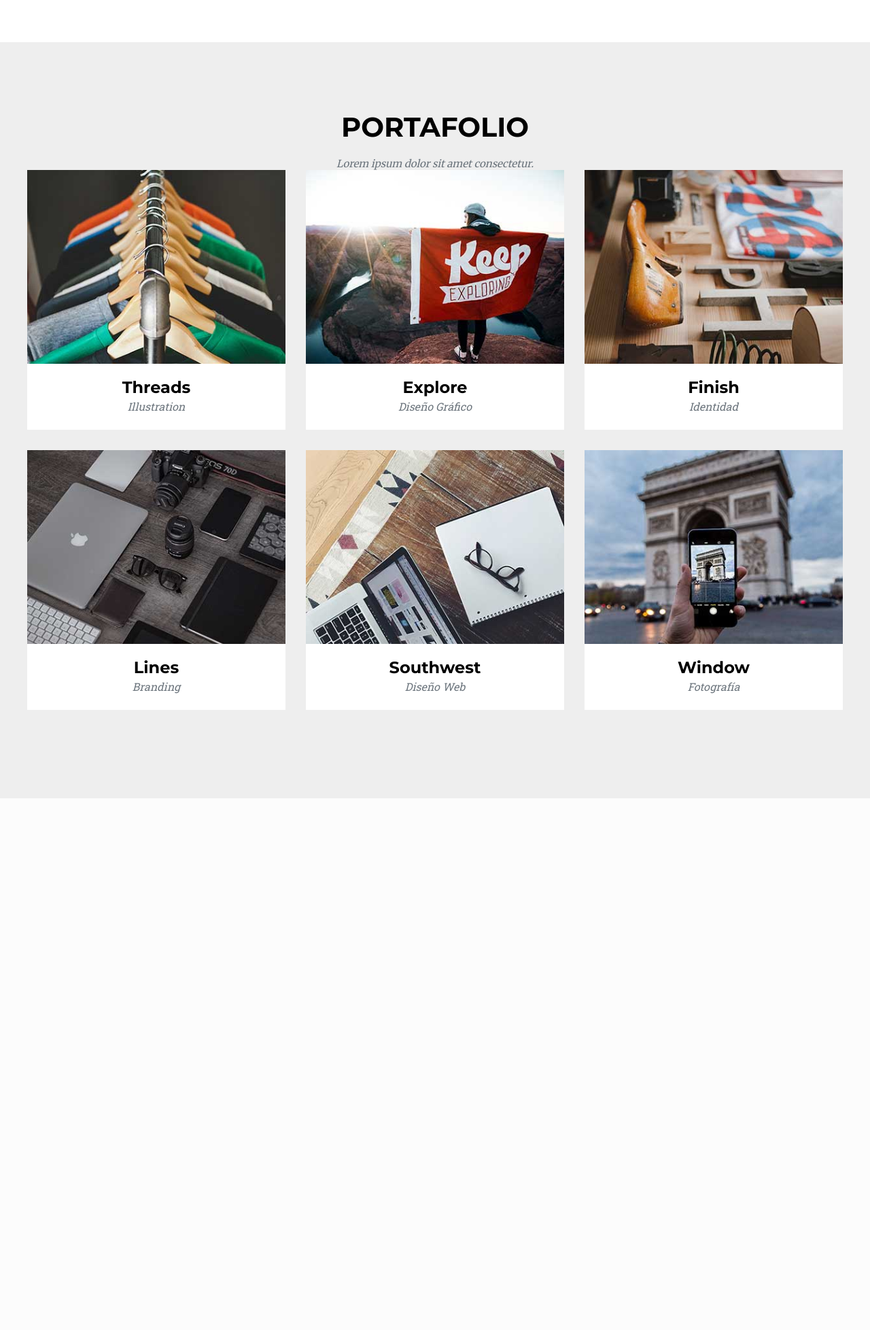
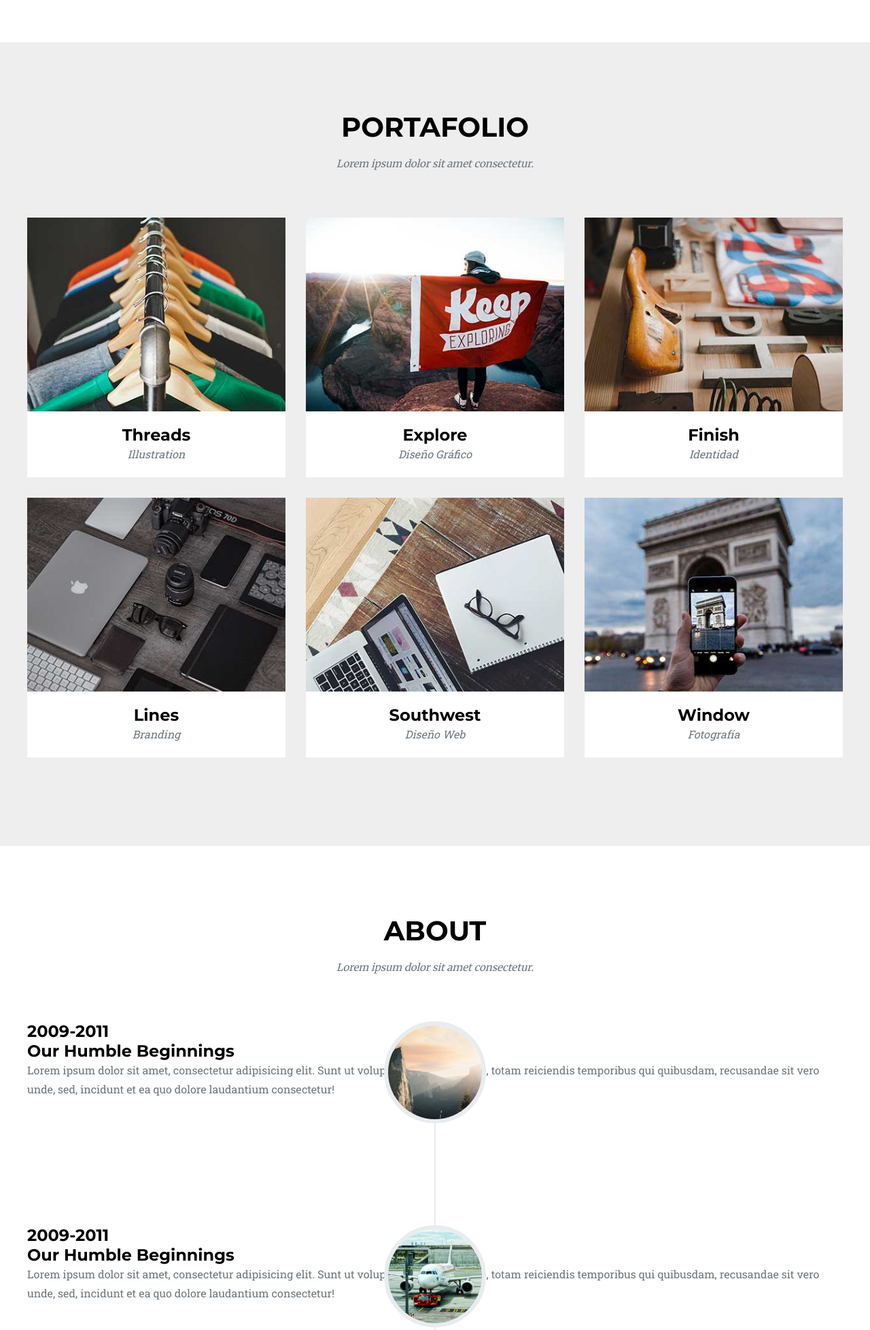
Before and after one commit to Eduarrb/DW2021-3, a PHP site: page / in a window 1280 px wide. Shown: the part 1405-3361 px from the top of the page at 68% size. Before the commit the page ends 2579 px from the top, so only its background shows below. Run offline with PHP 8.4, Linux system fonts and the light colour scheme.

Commit message:
timeline

```diff
--- a/01_HTML_CSS/06 agencia/css/estilos.css
+++ b/01_HTML_CSS/06 agencia/css/estilos.css
@@ -70,19 +70,21 @@ font-family: 'Roboto Slab', serif;
 .titulo-n3 {
   font-size: 2.4rem;
   font-family: "Montserrat", sans-serif;
-  text-align: center;
 }
 
 .descri-n3 {
   font-family: "Roboto Slab", serif;
   font-size: 1.6rem;
-  text-align: center;
   line-height: 2.8rem;
   color: #6c757d;
 }
 
 .text-italic {
   font-style: italic;
+}
+
+.text-center {
+  text-align: center;
 }
 
 .mb-1 {
@@ -354,7 +356,6 @@ font-family: 'Roboto Slab', serif;
   display: flex;
   justify-content: center;
   align-items: center;
-  transform: scale(0);
   opacity: 0;
   visibility: hidden;
   transition: all 0.5s;
@@ -362,7 +363,6 @@ font-family: 'Roboto Slab', serif;
 .portafolio__contenedor__box__item__imgBox:hover div {
   opacity: 1;
   visibility: visible;
-  transform: scale(1);
   transition: all 0.5s;
 }
 .portafolio__contenedor__box__item__data {
@@ -370,4 +370,36 @@ font-family: 'Roboto Slab', serif;
   padding: 2rem 0;
 }
 
+.about__contenedor__timeline::before {
+  content: "";
+  width: 0.2rem;
+  background-color: #e9ecef;
+  position: absolute;
+  top: 0;
+  bottom: 0;
+  left: 50%;
+  transform: translateX(-50%);
+}
+.about__contenedor__timeline {
+  position: relative;
+}
+.about__contenedor__timeline__item {
+  position: relative;
+  height: 30rem;
+}
+.about__contenedor__timeline__item--imgBox {
+  position: absolute;
+  width: 15rem;
+  height: 15rem;
+  border-radius: 50%;
+  border: 6px solid #e9ecef;
+  overflow: hidden;
+  left: 50%;
+  transform: translateX(-50%);
+}
+.about__contenedor__timeline__item--imgBox img {
+  width: 100%;
+  display: block;
+}
+
 /*# sourceMappingURL=estilos.css.map */
--- a/01_HTML_CSS/06 agencia/index.html
+++ b/01_HTML_CSS/06 agencia/index.html
@@ -62,10 +62,10 @@
                     <div class="servicios__contenedor__box__item--logo">
                         <i class="fas fa-shopping-cart"></i>
                     </div>
-                    <h3 class="servicios__contenedor__box__item--titulo titulo-n3 mb-2 mt-2">
+                    <h3 class="servicios__contenedor__box__item--titulo titulo-n3 mb-2 mt-2 text-center">
                         E-Commerce
                     </h3>
-                    <p class="servicios__contenedor__box__item--descri descri-n3">
+                    <p class="servicios__contenedor__box__item--descri descri-n3 text-center">
                         Lorem ipsum dolor sit amet consectetur, adipisicing elit. Omnis molestias sapiente laboriosam odio sunt eius! Doloribus rerum nulla aspernatur?
                     </p>
                 </article>
@@ -73,10 +73,10 @@
                     <div class="servicios__contenedor__box__item--logo">
                         <i class="fas fa-laptop"></i>
                     </div>
-                    <h3 class="servicios__contenedor__box__item--titulo titulo-n3 mb-2 mt-2">
+                    <h3 class="servicios__contenedor__box__item--titulo titulo-n3 mb-2 mt-2 text-center">
                         Responsive Design
                     </h3>
-                    <p class="servicios__contenedor__box__item--descri descri-n3">
+                    <p class="servicios__contenedor__box__item--descri descri-n3 text-center">
                         Lorem ipsum dolor sit amet consectetur, adipisicing elit. Omnis molestias sapiente laboriosam odio sunt eius! Doloribus rerum nulla aspernatur?
                     </p>
                 </article>
@@ -84,10 +84,10 @@
                     <div class="servicios__contenedor__box__item--logo">
                         <i class="fas fa-lock"></i>
                     </div>
-                    <h3 class="servicios__contenedor__box__item--titulo titulo-n3 mb-2 mt-2">
+                    <h3 class="servicios__contenedor__box__item--titulo titulo-n3 mb-2 mt-2 text-center">
                         Web Security
                     </h3>
-                    <p class="servicios__contenedor__box__item--descri descri-n3">
+                    <p class="servicios__contenedor__box__item--descri descri-n3 text-center">
                         Lorem ipsum dolor sit amet consectetur, adipisicing elit. Omnis molestias sapiente laboriosam odio sunt eius! Doloribus rerum nulla aspernatur?
                     </p>
                 </article>
@@ -98,7 +98,7 @@
         <div class="portafolio__contenedor contenedor">
             <h2 class="titulo-n2 mb-2">portafolio</h2>
             <p class="descri-n2">Lorem ipsum dolor sit amet consectetur.</p>
-            <div class="portafolio__contenedor__box">
+            <div class="portafolio__contenedor__box mt-7">
                 <article class="portafolio__contenedor__box__item">
                     <div class="portafolio__contenedor__box__item__imgBox">
                         <img src="img/portafolio/01-thumbnail.jpg" alt="01-thumbnail">
@@ -107,8 +107,8 @@
                         </div>
                     </div>
                     <div class="portafolio__contenedor__box__item__data">
-                        <h3 class="titulo-n3">Threads</h3>
-                        <p class="descri-n3 text-italic">Illustration</p>
+                        <h3 class="titulo-n3 text-center">Threads</h3>
+                        <p class="descri-n3 text-italic text-center">Illustration</p>
                     </div>
                 </article>
                 <article class="portafolio__contenedor__box__item">
@@ -119,8 +119,8 @@
                         </div>
                     </div>
                     <div class="portafolio__contenedor__box__item__data">
-                        <h3 class="titulo-n3">Explore</h3>
-                        <p class="descri-n3 text-italic">Diseño Gráfico</p>
+                        <h3 class="titulo-n3 text-center">Explore</h3>
+                        <p class="descri-n3 text-italic text-center">Diseño Gráfico</p>
                     </div>
                 </article>
                 <article class="portafolio__contenedor__box__item">
@@ -131,8 +131,8 @@
                         </div>
                     </div>
                     <div class="portafolio__contenedor__box__item__data">
-                        <h3 class="titulo-n3">Finish</h3>
-                        <p class="descri-n3 text-italic">Identidad</p>
+                        <h3 class="titulo-n3 text-center">Finish</h3>
+                        <p class="descri-n3 text-italic text-center">Identidad</p>
                     </div>
                 </article>
                 <article class="portafolio__contenedor__box__item">
@@ -143,8 +143,8 @@
                         </div>
                     </div>
                     <div class="portafolio__contenedor__box__item__data">
-                        <h3 class="titulo-n3">Lines</h3>
-                        <p class="descri-n3 text-italic">Branding</p>
+                        <h3 class="titulo-n3 text-center">Lines</h3>
+                        <p class="descri-n3 text-italic text-center">Branding</p>
                     </div>
                 </article>
                 <article class="portafolio__contenedor__box__item">
@@ -155,8 +155,8 @@
                         </div>
                     </div>
                     <div class="portafolio__contenedor__box__item__data">
-                        <h3 class="titulo-n3">Southwest</h3>
-                        <p class="descri-n3 text-italic">Diseño Web</p>
+                        <h3 class="titulo-n3 text-center">Southwest</h3>
+                        <p class="descri-n3 text-italic text-center">Diseño Web</p>
                     </div>
                 </article>
                 <article class="portafolio__contenedor__box__item">
@@ -167,12 +167,67 @@
                         </div>
                     </div>
                     <div class="portafolio__contenedor__box__item__data">
-                        <h3 class="titulo-n3">Window</h3>
-                        <p class="descri-n3 text-italic">Fotografía</p>
+                        <h3 class="titulo-n3 text-center">Window</h3>
+                        <p class="descri-n3 text-italic text-center">Fotografía</p>
                     </div>
                 </article>
             </div>
         </div>
     </section>
+    <section class="about pt-10 pb-10">
+        <div class="about__contenedor contenedor">
+            <h2 class="titulo-n2">about</h2>
+            <p class="descri-n2 mt-2">Lorem ipsum dolor sit amet consectetur.</p>
+            <ul class="about__contenedor__timeline mt-7">
+                <li class="about__contenedor__timeline__item">
+                    <div class="about__contenedor__timeline__item--imgBox">
+                        <img src="img/about/1.jpg" alt="1">
+                    </div>
+                    <div class="about__contenedor__timeline__item__panel">
+                        <h3 class="titulo-n3">2009-2011</h3>
+                        <h3 class="titulo-n3">Our Humble Beginnings</h3>
+                        <p class="descri-n3">Lorem ipsum dolor sit amet, consectetur adipisicing elit. Sunt ut voluptatum eius sapiente, totam reiciendis temporibus qui quibusdam, recusandae sit vero unde, sed, incidunt et ea quo dolore laudantium consectetur!</p>
+                    </div>
+                </li>
+                <li class="about__contenedor__timeline__item">
+                    <div class="about__contenedor__timeline__item--imgBox">
+                        <img src="img/about/2.jpg" alt="1">
+                    </div>
+                    <div class="about__contenedor__timeline__item__panel">
+                        <h3 class="titulo-n3">2009-2011</h3>
+                        <h3 class="titulo-n3">Our Humble Beginnings</h3>
+                        <p class="descri-n3">Lorem ipsum dolor sit amet, consectetur adipisicing elit. Sunt ut voluptatum eius sapiente, totam reiciendis temporibus qui quibusdam, recusandae sit vero unde, sed, incidunt et ea quo dolore laudantium consectetur!</p>
+                    </div>
+                </li>
+                <li class="about__contenedor__timeline__item">
+                    <div class="about__contenedor__timeline__item--imgBox">
+                        <img src="img/about/3.jpg" alt="1">
+                    </div>
+                    <div class="about__contenedor__timeline__item__panel">
+                        <h3 class="titulo-n3">2009-2011</h3>
+                        <h3 class="titulo-n3">Our Humble Beginnings</h3>
+                        <p class="descri-n3">Lorem ipsum dolor sit amet, consectetur adipisicing elit. Sunt ut voluptatum eius sapiente, totam reiciendis temporibus qui quibusdam, recusandae sit vero unde, sed, incidunt et ea quo dolore laudantium consectetur!</p>
+                    </div>
+                </li>
+                <li class="about__contenedor__timeline__item">
+                    <div class="about__contenedor__timeline__item--imgBox">
+                        <img src="img/about/4.jpg" alt="1">
+                    </div>
+                    <div class="about__contenedor__timeline__item__panel">
+                        <h3 class="titulo-n3">2009-2011</h3>
+                        <h3 class="titulo-n3">Our Humble Beginnings</h3>
+                        <p class="descri-n3">Lorem ipsum dolor sit amet, consectetur adipisicing elit. Sunt ut voluptatum eius sapiente, totam reiciendis temporibus qui quibusdam, recusandae sit vero unde, sed, incidunt et ea quo dolore laudantium consectetur!</p>
+                    </div>
+                </li>
+                <li class="about__contenedor__timeline__item">
+                    <div class="about__contenedor__timeline__item--imgBox">
+                        <p>
+                            Se Parte de Nuestra Historia
+                        </p>
+                    </div>
+                </li>
+            </ul>
+        </div>
+    </section>
 </body>
 </html>
--- a/01_HTML_CSS/06 agencia/sass/main.scss
+++ b/01_HTML_CSS/06 agencia/sass/main.scss
@@ -4,3 +4,4 @@
 @import "modules/header";
 @import "modules/servicios";
 @import "modules/portafolio";
+@import "modules/about";
--- a/01_HTML_CSS/06 agencia/sass/modules/_portafolio.scss
+++ b/01_HTML_CSS/06 agencia/sass/modules/_portafolio.scss
@@ -26,7 +26,7 @@
                         display: flex;
                         justify-content: center;
                         align-items: center;
-                        transform: scale(0);
+                        // transform: scale(0);
                         opacity: 0;
                         visibility: hidden;
                         // display: none;
@@ -38,7 +38,7 @@
                         // display: flex;
                         opacity: 1;
                         visibility: visible;
-                        transform: scale(1);
+                        // transform: scale(1);
                         transition: all .5s;
                     }
                 }
```
Also changed, not shown: 01_HTML_CSS/06 agencia/sass/base/_constantes.scss (+5 -2 lines), 01_HTML_CSS/06 agencia/sass/modules/_about.scss (added, +37 -0 lines), 1 other file.
